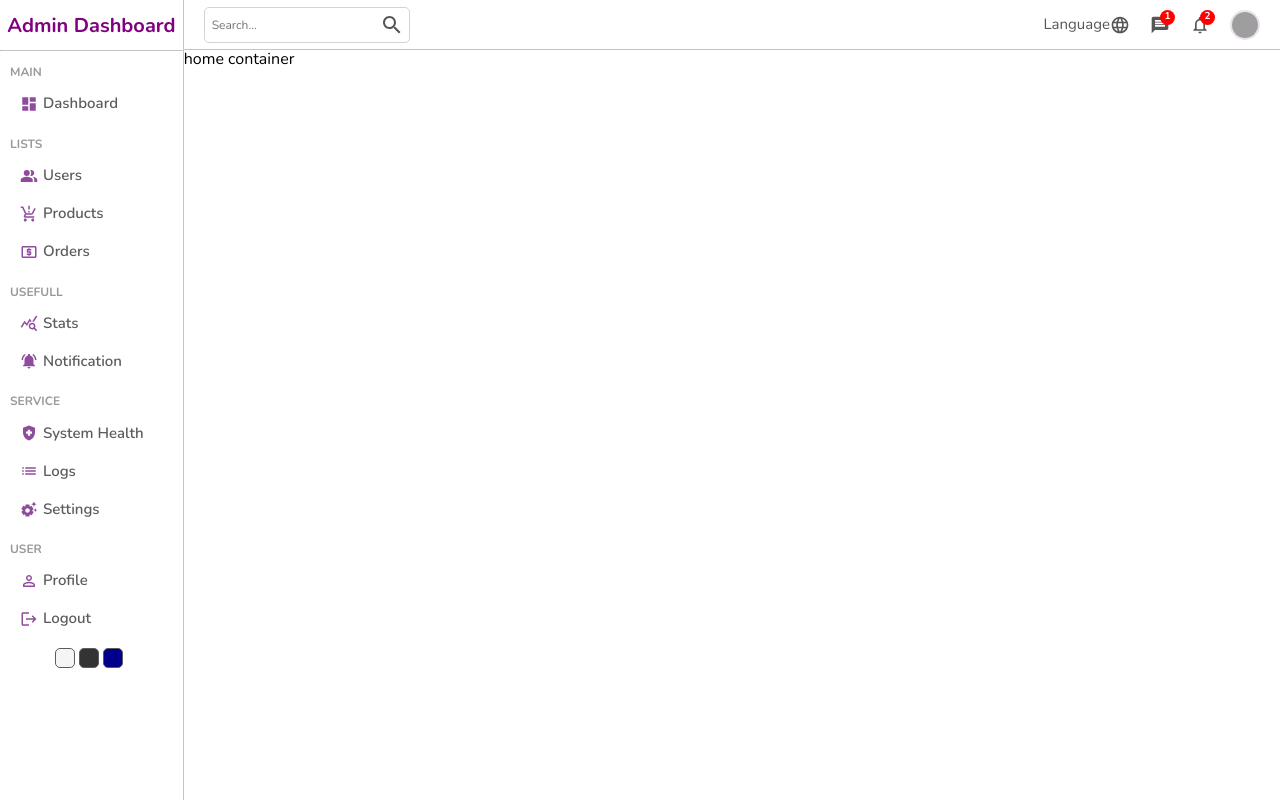
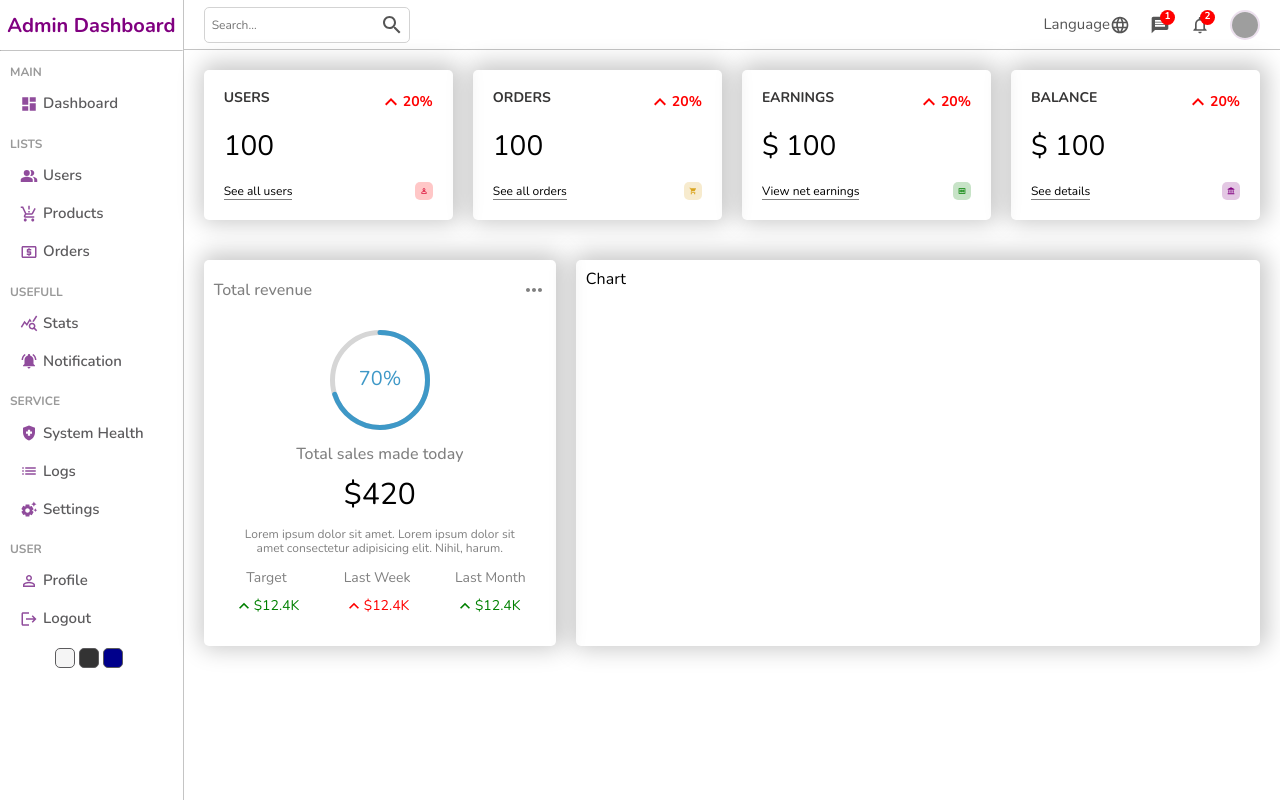
Before and after one commit to digtiarenko/AdminDashboard, a React (Create React App) app: page / in a window 1280 px wide. Built offline with nearby package versions, Linux system fonts and the light colour scheme; grey boxes are pictures that could not be loaded.

Commit message:
Added charts

```diff
--- a/package.json
+++ b/package.json
@@ -12,6 +12,7 @@
     "@testing-library/user-event": "^13.5.0",
     "modern-normalize": "^1.1.0",
     "react": "^18.2.0",
+    "react-circular-progressbar": "^2.1.0",
     "react-dom": "^18.2.0",
     "react-router-dom": "^6.3.0",
     "react-scripts": "5.0.1",
--- /dev/null
+++ b/src/components/chartFeatured/ChartFeatured.jsx
@@ -0,0 +1,50 @@
+import './chartFeatured.scss';
+import MoreHorizIcon from '@mui/icons-material/MoreHoriz';
+import KeyboardArrowUpIcon from '@mui/icons-material/KeyboardArrowUp';
+import { CircularProgressbar } from 'react-circular-progressbar';
+import 'react-circular-progressbar/dist/styles.css';
+
+export const ChartFeatured = () => {
+  return (
+    <div className="featured">
+      <div className="top">
+        <h1 className="title">Total revenue</h1>
+        <MoreHorizIcon />
+      </div>
+      <div className="bottom">
+        <div className="featuredChart">
+          <CircularProgressbar value={70} text={'70%'} strokeWidth={5} />
+        </div>
+        <p className="title">Total sales made today</p>
+        <p className="amount">$420</p>
+        <p className="description">
+          Lorem ipsum dolor sit amet. Lorem ipsum dolor sit amet consectetur
+          adipisicing elit. Nihil, harum.
+        </p>
+        <div className="summary">
+          <div className="item">
+            <div className="itemTitle">Target</div>
+            <div className="itemResult positive">
+              <KeyboardArrowUpIcon fontSize="small" />
+              <div className="resultAmount"> $12.4K</div>
+            </div>
+          </div>
+          <div className="item">
+            <div className="itemTitle">Last Week</div>
+            <div className="itemResult negative">
+              <KeyboardArrowUpIcon fontSize="small" />
+              <div className="resultAmount"> $12.4K</div>
+            </div>
+          </div>
+          <div className="item">
+            <div className="itemTitle">Last Month</div>
+            <div className="itemResult positive">
+              <KeyboardArrowUpIcon fontSize="small" />
+              <div className="resultAmount"> $12.4K</div>
+            </div>
+          </div>
+        </div>
+      </div>
+    </div>
+  );
+};
--- /dev/null
+++ b/src/components/chartFeatured/chartFeatured.scss
@@ -0,0 +1,80 @@
+.featured {
+  flex: 2;
+  padding: 10px;
+  -webkit-box-shadow: 2px -2px 23px 5px rgba(0, 0, 0, 0.22);
+  box-shadow: 2px -2px 23px 5px rgba(0, 0, 0, 0.22);
+  border-radius: 5px;
+
+  .top {
+    display: flex;
+    align-items: center;
+    justify-content: space-between;
+    color: grey;
+
+    .title {
+      font-size: 16px;
+      font-weight: 500;
+    }
+  }
+
+  .bottom {
+    padding: 20px;
+    display: flex;
+    flex-direction: column;
+    align-items: center;
+    justify-content: center;
+    gap: 15px;
+    p {
+      margin: 0;
+    }
+
+    .featuredChart {
+      width: 100px;
+      height: 100px;
+    }
+    .title {
+      font-weight: 500;
+      color: gray;
+    }
+    .amount {
+      font-size: 30px;
+    }
+
+    .description {
+      text-align: center;
+      font-weight: 300;
+      font-size: 12px;
+      color: gray;
+    }
+
+    .summary {
+      width: 100%;
+      display: flex;
+      align-items: center;
+      justify-content: space-between;
+
+      .item {
+        text-align: center;
+
+        .itemTitle {
+          font-size: 14px;
+          color: gray;
+        }
+
+        .itemResult {
+          display: flex;
+          align-items: center;
+          font-size: 14px;
+          margin-top: 10px;
+
+          &.positive {
+            color: green;
+          }
+          &.negative {
+            color: red;
+          }
+        }
+      }
+    }
+  }
+}
--- /dev/null
+++ b/src/components/chartNormal/ChartNormal.jsx
@@ -0,0 +1,5 @@
+import './chartNormal.scss';
+
+export const ChartNormal = () => {
+  return <div className="normal">Chart</div>;
+};
--- /dev/null
+++ b/src/components/chartNormal/chartNormal.scss
@@ -0,0 +1,7 @@
+.normal {
+  flex: 4;
+  padding: 10px;
+  -webkit-box-shadow: 2px -2px 23px 5px rgba(0, 0, 0, 0.22);
+  box-shadow: 2px -2px 23px 5px rgba(0, 0, 0, 0.22);
+  border-radius: 5px;
+}
--- /dev/null
+++ b/src/components/widget/Widget.jsx
@@ -0,0 +1,101 @@
+import './widget.scss';
+import KeyboardArrowUpIcon from '@mui/icons-material/KeyboardArrowUp';
+import PersonOutlineIcon from '@mui/icons-material/PersonOutline';
+import ShoppingCartIcon from '@mui/icons-material/ShoppingCart';
+import MoneyIcon from '@mui/icons-material/Money';
+import AccountBalanceIcon from '@mui/icons-material/AccountBalance';
+
+export const Widget = ({ type }) => {
+  let data;
+  const amount = 100;
+  const percentage = 20;
+
+  switch (type) {
+    case 'user':
+      data = {
+        title: 'USERS',
+        isMoney: false,
+        link: 'See all users',
+        icon: (
+          <PersonOutlineIcon
+            className="icon"
+            style={{
+              color: 'crimson',
+              backgroundColor: 'rgba(255, 0, 0, 0.22)',
+            }}
+          />
+        ),
+      };
+      break;
+    case 'order':
+      data = {
+        title: 'ORDERS',
+        isMoney: false,
+        link: 'See all orders',
+        icon: (
+          <ShoppingCartIcon
+            className="icon"
+            style={{
+              color: 'goldenrod',
+              backgroundColor: 'rgba(218, 165, 32, 0.22)',
+            }}
+          />
+        ),
+      };
+      break;
+    case 'earnings':
+      data = {
+        title: 'EARNINGS',
+        isMoney: true,
+        link: 'View net earnings',
+        icon: (
+          <MoneyIcon
+            className="icon"
+            style={{
+              color: 'green',
+              backgroundColor: 'rgba(0, 128, 0, 0.22)',
+            }}
+          />
+        ),
+      };
+      break;
+    case 'balance':
+      data = {
+        title: 'BALANCE',
+        isMoney: true,
+        link: 'See details',
+        icon: (
+          <AccountBalanceIcon
+            className="icon"
+            style={{
+              color: 'purple',
+              backgroundColor: 'rgba(128, 0, 128, 0.22)',
+            }}
+          />
+        ),
+      };
+      break;
+
+    default:
+      break;
+  }
+
+  return (
+    <div className="widget">
+      <div className="left">
+        <span className="title">{data.title}</span>
+        <span className="counter">
+          {data.isMoney && '$'} {amount}
+        </span>
+        <span className="link">{data.link}</span>
+      </div>
+      <div className="right">
+        <div className="percentage negative">
+          <KeyboardArrowUpIcon />
+          {percentage}%
+        </div>
+        {data.icon}
+      </div>
+    </div>
+  );
+};
--- /dev/null
+++ b/src/components/widget/widget.scss
@@ -0,0 +1,54 @@
+.widget {
+  display: flex;
+  height: 150px;
+  justify-content: space-between;
+  padding: 20px;
+  flex: 1;
+
+  -webkit-box-shadow: 2px -2px 23px 5px rgba(0, 0, 0, 0.22);
+  box-shadow: 2px -2px 23px 5px rgba(0, 0, 0, 0.22);
+  border-radius: 5px;
+
+  .left,
+  .right {
+    display: flex;
+    flex-direction: column;
+    justify-content: space-between;
+
+    .title {
+      font-weight: bold;
+      font-size: 14px;
+      color: rgb(54, 53, 53);
+    }
+    .counter {
+      font-size: 28px;
+      font-weight: 300;
+    }
+
+    .link {
+      width: max-content;
+      font-size: 12px;
+      border-bottom: 1px solid grey;
+    }
+    .percentage {
+      display: flex;
+      align-items: center;
+      font-size: 14px;
+      font-weight: 700;
+
+      &.positive {
+        columns: green;
+      }
+      &.negative {
+        color: red;
+      }
+    }
+    .icon {
+      align-self: flex-end;
+      font-size: 18px;
+      padding: 5px;
+      //   background-color: rgb(152, 135, 155);
+      border-radius: 5px;
+    }
+  }
+}
--- a/src/pages/homePage/Home.jsx
+++ b/src/pages/homePage/Home.jsx
@@ -1,5 +1,8 @@
+import { ChartFeatured } from 'components/chartFeatured/ChartFeatured';
+import { ChartNormal } from 'components/chartNormal/ChartNormal';
 import { Navbar } from 'components/navbar/Navbar';
 import { Sidebar } from 'components/sidebar/Sidebar';
+import { Widget } from 'components/widget/Widget';
 import './home.scss';
 
 export const Home = () => {
@@ -8,7 +11,16 @@ export const Home = () => {
       <Sidebar />
       <div className="homeContainer">
         <Navbar />
-        home container
+        <div className="widgets">
+          <Widget type="user" />
+          <Widget type="order" />
+          <Widget type="earnings" />
+          <Widget type="balance" />
+        </div>
+        <div className="charts">
+          <ChartFeatured />
+          <ChartNormal />
+        </div>
       </div>
     </div>
   );
--- a/src/pages/homePage/home.scss
+++ b/src/pages/homePage/home.scss
@@ -2,6 +2,15 @@
   display: flex;
   .homeContainer {
     flex: 6;
-    // background-color: lightblue;
+  }
+  .widgets,
+  .charts {
+    display: flex;
+    padding: 20px;
+    gap: 20px;
+  }
+
+  .charts {
+    padding-top: 5px 20px;
   }
 }
```
Also changed, not shown: 1 other file (tests, documents, lock files or other folders).
